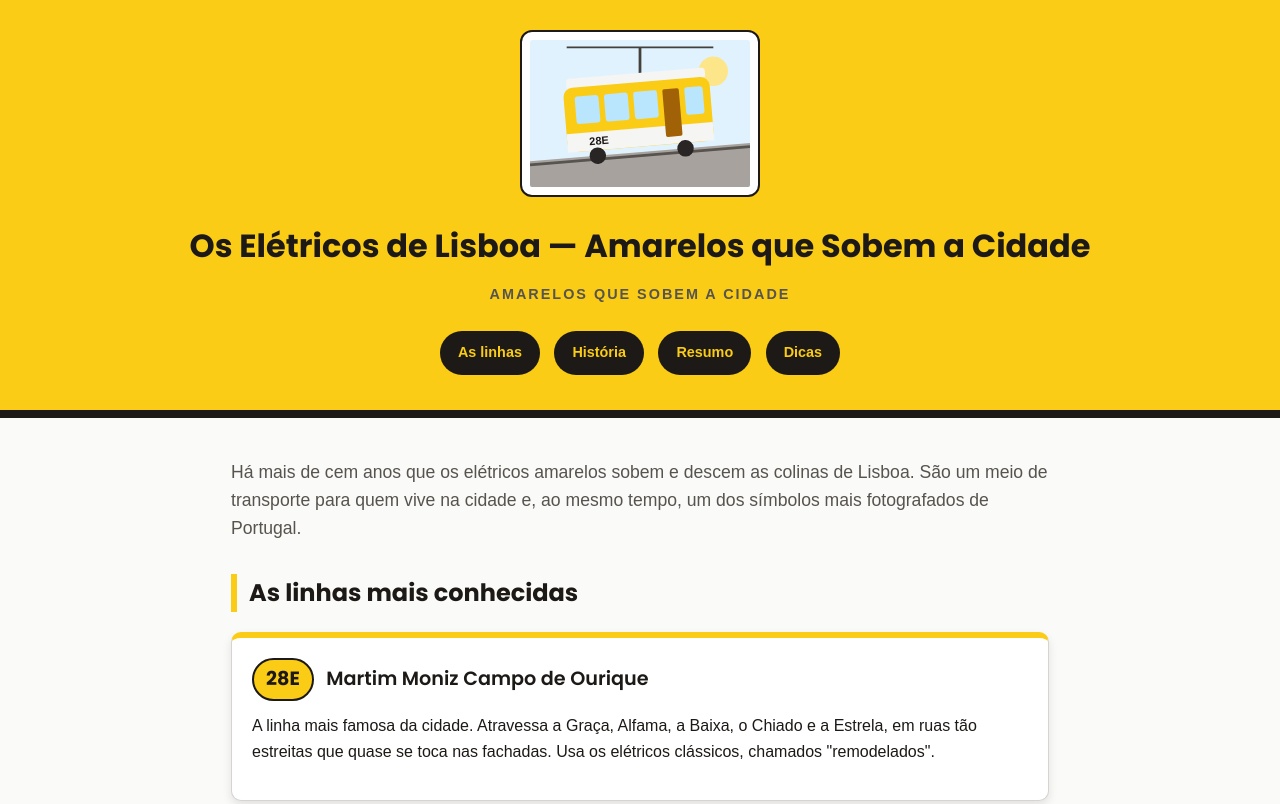
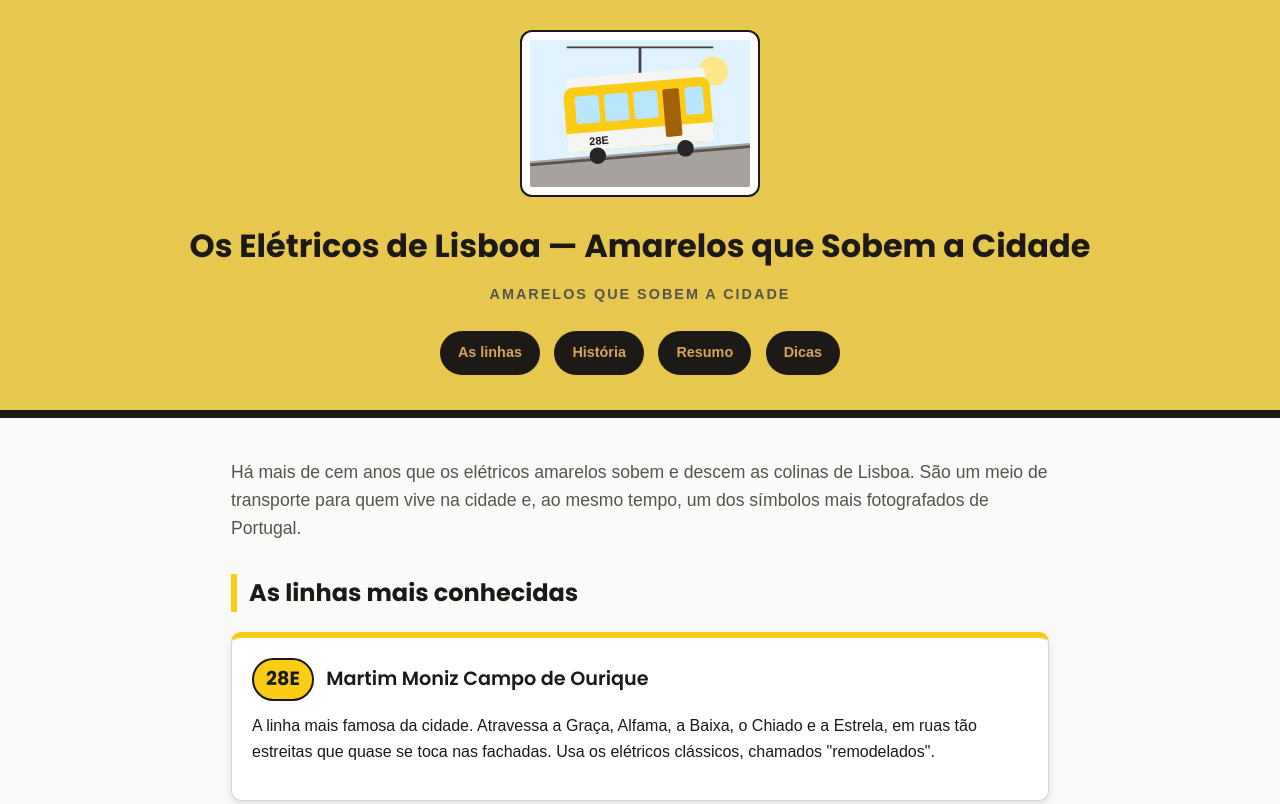
Before and after one commit to Edson524/exercicios-uf1.1, a plain HTML site: page sessao-09/eletricos-lisboa.html in a window 1280 px wide. Shown: the top 804 px of the page. Drawn offline with Linux system fonts and the light colour scheme.

Commit message:
exercicio 9 pala

```diff
--- a/sessao-09/css/eletricos.css
+++ b/sessao-09/css/eletricos.css
@@ -66,7 +66,7 @@ p {
 /* ===== CABEÇALHO E MENU ===== */
 
 header {
-    background-color: #facc15;
+    background-color: #e0b91bc2;
     padding: 30px 20px;
     text-align: center;
     border-bottom: 8px solid #1c1917;
@@ -104,7 +104,7 @@ nav a {
     display: inline-block;
     padding: 10px 18px;
     background-color: #1c1917;
-    color: #facc15;
+    color: #d7a359;
     text-decoration: none;
     border-radius: 999px;
     font-size: 0.9rem;
```
Also changed, not shown: sessao-08/farois-portugal.html (+3 -3 lines), 1 other file.
